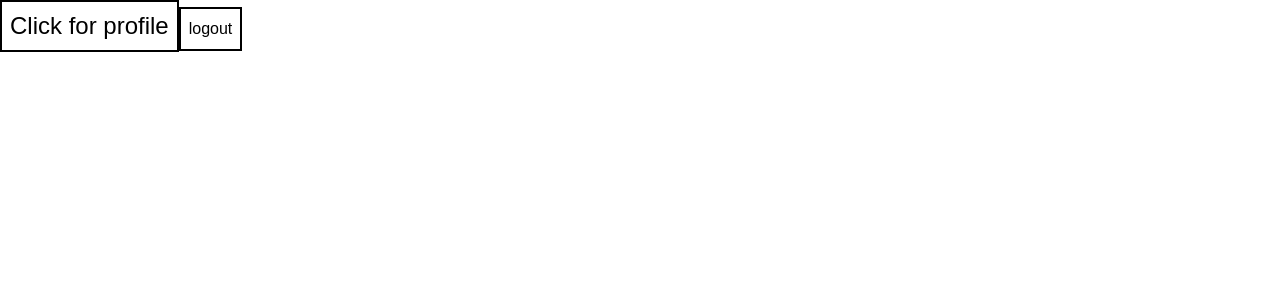
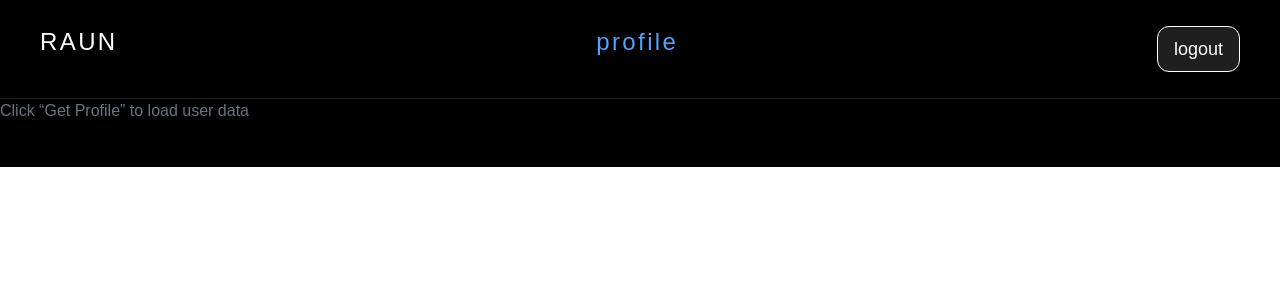
Before and after one commit to Anand-kumar-dev/Raun-Frontend, a React (Vite) app: page /dashboard in a window 1280 px wide. Shown: the top 300 px of the page. Built offline with nearby package versions, Linux system fonts and the light colour scheme; no server answers; sample sign-in values are in the browser's storage; a web font is replaced by a local one.

Commit message:
enhance Navbar and Dashboard components with profile display and logout functionality

```diff
--- a/src/component/Navbar.jsx
+++ b/src/component/Navbar.jsx
@@ -1,19 +1,34 @@
-import React from 'react'
+import React, { useContext } from 'react'
 import { Link } from 'react-router-dom'
-const Navbar = ({navigateto}) => {
+import { AuthContext } from '../context/Authcontext';
+
+
+const Navbar = ({ navigateto, islogout, profile }) => {
+
+    const { user, logout, getProfile, profiledata } = useContext(AuthContext);
+
+
+    const handlelogout = async (e) => {
+        e.preventDefault();
+        await logout()
+    };
+
     return (
         <>
-            <nav className='text-white  border-b-1px  border-[#f1eaea1e] border-b p-6.5 px-10 sticky top-0 w-full   '>
+            <nav className='text-white bg-black border-b-1px  border-[#f1eaea1e] border-b p-6.5 px-10 sticky top-0 w-full   '>
                 <ul className='flex flex-row justify-between'>
                     <li>
                         <h1 className='tracking-widest text-2xl hover:underline'>RAUN</h1>
                     </li>
                     <li>
-                        <button className='bg-[#1f1f1f] text-lg px-4 border border-white p-2 rounded-xl '>
-                            <Link to={"/"+navigateto} className='hover:bg-[#1f1f1f]' >
-                                {navigateto}
-                            </Link>
-                        </button>
+                        <h1 className='tracking-widest text-blue-400 text-2xl hover:underline'>{profile}</h1>
+                    </li>
+                    <li>
+                        {navigateto ? <Link to={"/" + navigateto} className='bg-[#1f1f1f] text-lg px-4 border border-white p-2 rounded-xl hover:bg-amber-300' >
+                            {navigateto}
+                        </Link>
+                            : <button disabled={islogout} onClick={handlelogout} className='bg-[#1f1f1f] text-lg px-4 border border-white p-2 rounded-xl' >
+                                logout</button>}
                     </li>
                 </ul>
             </nav>
--- a/src/context/Authcontext.jsx
+++ b/src/context/Authcontext.jsx
@@ -16,41 +16,34 @@ export const AuthProvider = ({ children }) => {
     const [user, setuser] = useState(null);
     const [accesstoken, setaccesstoken] = useState(null);
     const [isloading, setisloading] = useState(false);
-    const [error, seterror] = useState(null)
 
-    const [profiledata , setprofiledata] = useState(null)
+    const [profiledata, setprofiledata] = useState(null)
 
 
 
     const login = async (email, password) => {
-
         setisloading(true);
-        seterror(null);
 
         try {
             const response = await api.post("/api/auth/login", { email, password });
             const User = response.data.mes
             const usertoken = response.data.accesstoken
+
             if (usertoken) {
-
                 setaccesstoken(usertoken);
                 setisloading(false);
                 localStorage.setItem("user", JSON.stringify(User))
                 setuser(User)
                 return true;
-
             }
-
 
         } catch (error) {
 
             setisloading(false)
-            seterror(error.response?.data?.message || error.message);
             console.log(error)
-            return false
+            return error
 
         } finally {
-
             setisloading(false)
         }
 
@@ -58,7 +51,9 @@ export const AuthProvider = ({ children }) => {
     }
 
 
-   const kitelogin = async()=>{
+
+
+    const kitelogin = async () => {
         const response = await api.get("/pro/kitelogin")
         console.log(response)
         window.location.href = response.data.url
@@ -94,14 +89,15 @@ export const AuthProvider = ({ children }) => {
         try {
             await api.get("/api/auth/logout");
             setuser(null)
+            localStorage.removeItem("user");
         } catch (error) {
             seterror(error)
         }
 
     }
 
-  const getProfile = async ()=>{
-   const response =  await api.get("/pro/profile");
+    const getProfile = async () => {
+        const response = await api.get("/pro/profile");
         console.log(response.data)
         setprofiledata(response.data);
     }
@@ -113,7 +109,6 @@ export const AuthProvider = ({ children }) => {
                 setuser,
                 accesstoken,
                 isloading,
-                error,
                 login,
                 signup,
                 logout,
--- a/src/pages/Dashboard.jsx
+++ b/src/pages/Dashboard.jsx
@@ -1,30 +1,49 @@
-import { use, useContext, useState } from "react"
+import { use, useContext, useEffect, useState } from "react"
 import { AuthContext } from "../context/Authcontext"
+import Navbar from '../component/Navbar'
 
 function Dashboard() {
 
-    const { user, logout, getProfile } = useContext(AuthContext);
-
-    const [profile, setprofile] = useState("")
+    const { user, logout, getProfile, profiledata } = useContext(AuthContext);
 
     const handleClick = async (e) => {
         e.preventDefault();
         await logout()
     };
 
-    const handleprofile = async (e) => {
-        e.preventDefault()
-        const profiledata = await getProfile();
-        setprofile(profiledata);
-        console.log(profile)
-    }
+    useEffect(() => {
+        const fetchProfile = async () => {
+            await getProfile();
+        };
+        fetchProfile();
+    }, []);
+
+
     return (
         <>
+           <div className="bg-black text-white">
+             <Navbar
+             profile={"profile"}
+             logout={true} />
+            {profiledata ? (
+                <div className="text-black text-xl bg-amber-200 rounded p-4">
+                    <p><strong>User ID:</strong> {profiledata.user_id}</p>
+                    <p><strong>Name:</strong> {profiledata.user_name}</p>
+                    <p><strong>Email:</strong> {profiledata.email}</p>
+                    <p><strong>Broker:</strong> {profiledata.broker}</p>
+                    <p><strong>User Type:</strong> {profiledata.user_type}</p>
+                    <p><strong>Exchanges:</strong> {profiledata.exchanges?.join(", ")}</p>
+                    <p><strong>Order Types:</strong> {profiledata.order_types?.join(", ")}</p>
+                    <p><strong>Products:</strong> {profiledata.products?.join(", ")}</p>
+                </div>
+            ) : (
+                <p className="text-gray-500">Click “Get Profile” to load user data</p>
+            )}
 
-            <div className="text-black text-xl bg-amber-200 rounder">{profile.email}</div>
-            <button className="text-2xl text-black p-2 border-2" onClick={handleprofile}>Click for profile</button>
 
             <button onClick={handleClick} className="text-black border-2 p-2 rounder-2xl "> logout</button>
+
+           </div>
         </>
     )
 }
--- a/src/pages/Login.jsx
+++ b/src/pages/Login.jsx
@@ -11,19 +11,24 @@ import { useNavigate } from "react-router-dom";
 
 function Login() {
  const navigate = useNavigate();
-  const { login, error, isloading ,kitelogin } = useContext(AuthContext)
+  const { login, isloading ,kitelogin } = useContext(AuthContext)
 
   const [email, setemail] = useState("")
   const [password, setpassword] = useState("")
+  const [error , seterror] = useState("")
 
 
   const handleSubmit = async(e) => {
     e.preventDefault()
 
-   const success = await login(email, password)
-   if(success) {
-     kitelogin()
-   }
+  try {
+     const success = await login(email, password)
+     if(success) {
+       kitelogin()
+     }
+  } catch (error) {
+     seterror(error.response?.data?.message || error.message)
+  }
     setemail("")
     setpassword("")
   }
--- a/src/pages/Signup.jsx
+++ b/src/pages/Signup.jsx
@@ -8,18 +8,24 @@ import { AuthContext } from '../context/Authcontext'
 
 function Signup() {
 
-  const { signup, isloading, error } = useContext(AuthContext)
+  const { signup, isloading  } = useContext(AuthContext)
 
   const [username, setusername] = useState("")
   const [zerodhausername, setzerodhausername] = useState("")
   const [email, setemail] = useState("")
   const [password, setpassword] = useState("")
   const [succes , setsucces] = useState("")
+  const [error , seterror] = useState("")
+
 
   const handleform = async (e) => {
     e.preventDefault();
-   const res = await signup(username,zerodhausername,email,password);
-    if(res) return setsucces(res);
+try {
+     const res = await signup(username,zerodhausername,email,password);
+      if(res) return setsucces(res);
+} catch (error) {
+  seterror(error.response?.data?.message || error.message)
+}
     setemail("")
     setpassword("")
     setusername("")
```
Lines whose indentation alone changed are shown as unchanged.
